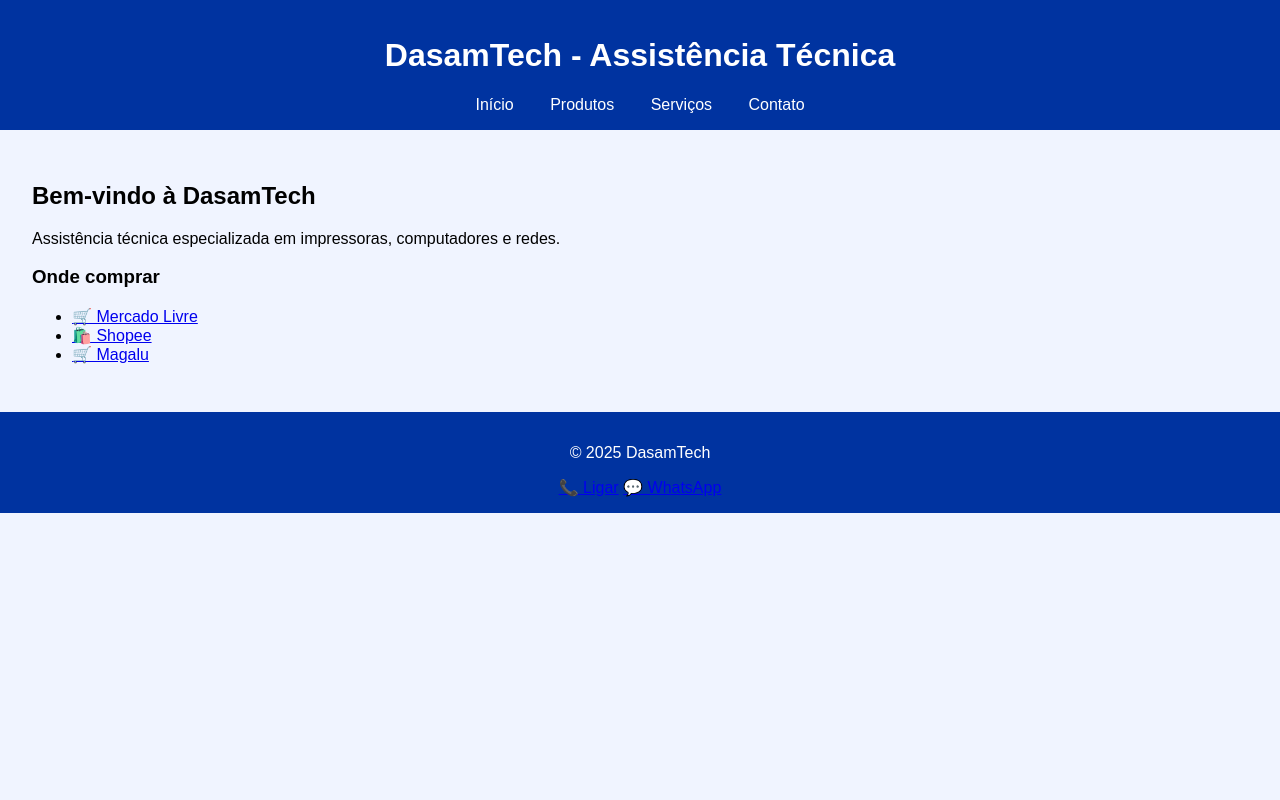
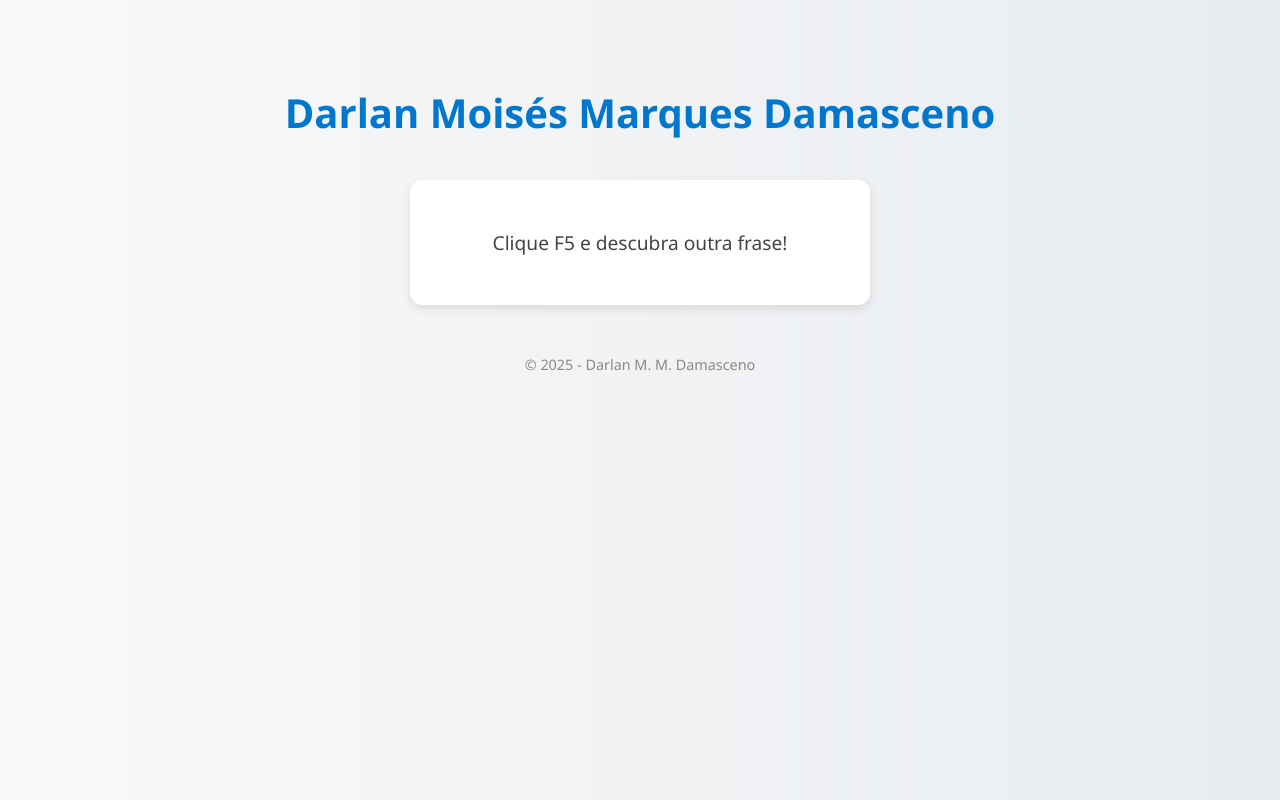
Before and after one commit to DasamTech/dasamtech-site, a plain HTML site: page index.html in a window 1280 px wide. Drawn offline with Linux system fonts and the light colour scheme.

Commit message:
Add files via upload

```diff
--- a/index.html
+++ b/index.html
@@ -1,41 +1,61 @@
 <!DOCTYPE html>
 <html lang="pt-BR">
 <head>
-  <meta charset="UTF-8" />
-  <meta name="viewport" content="width=device-width, initial-scale=1.0" />
-  <title>DasamTech - Assistência Técnica</title>
-  <link rel="manifest" href="manifest.json" />
-  <link rel="stylesheet" href="style.css" />
-  <link rel="icon" href="favicon.ico" />
+  <meta charset="UTF-8">
+  <title>Site do Darlan Moisés</title>
+  <style>
+    body {
+      font-family: 'Segoe UI', Tahoma, Geneva, Verdana, sans-serif;
+      background: linear-gradient(to right, #f8f9fa, #e9ecef);
+      text-align: center;
+      padding: 50px;
+      color: #333;
+    }
+    h1 {
+      font-size: 2.5em;
+      color: #0077cc;
+    }
+    .box {
+      background-color: #ffffff;
+      padding: 30px;
+      margin: 40px auto;
+      width: 400px;
+      border-radius: 12px;
+      box-shadow: 0 4px 10px rgba(0, 0, 0, 0.1);
+    }
+    .phrase {
+      font-size: 1.2em;
+      color: #444;
+    }
+    footer {
+      margin-top: 50px;
+      font-size: 0.9em;
+      color: #888;
+    }
+  </style>
 </head>
 <body>
-  <header>
-    <h1>DasamTech - Assistência Técnica</h1>
-    <nav>
-      <a href="index.html">Início</a>
-      <a href="produtos.html">Produtos</a>
-      <a href="servicos.html">Serviços</a>
-      <a href="contato.html">Contato</a>
-    </nav>
-  </header>
-  <main>
-    <section>
-      <h2>Bem-vindo à DasamTech</h2>
-      <p>Assistência técnica especializada em impressoras, computadores e redes.</p>
-    </section>
-    <section>
-      <h3>Onde comprar</h3>
-      <ul>
-        <li><a href="https://www.mercadolivre.com.br/perfil/DASAMTECH" target="_blank">🛒 Mercado Livre</a></li>
-        <li><a href="https://shopee.com.br/darlandmmd" target="_blank">🛍️ Shopee</a></li>
-        <li><a href="https://www.magazinevoce.com.br/magazinedasamtech/" target="_blank">🛒 Magalu</a></li>
-      </ul>
-    </section>
-  </main>
+  <h1> Darlan Moisés Marques Damasceno</h1>
+
+  <div class="box">
+    <p class="phrase" id="randomPhrase">Carregando frase...</p>
+  </div>
+
   <footer>
-    <p>© 2025 DasamTech</p>
-    <a href="tel:+5538988464258">📞 Ligar</a>
-    <a href="https://wa.me/5538988464258?text=Olá,+tenho+interesse+em+um+orçamento+com+a+DasamTech!" target="_blank">💬 WhatsApp</a>
+    &copy; 2025 - Darlan M. M. Damasceno
   </footer>
+
+  <script>
+    const frases = [
+      "agradeço sua visita!",
+      "Clique F5 e descubra outra frase!"
+    ];
+
+    // Escolhe uma frase aleatória
+    const fraseAleatoria = frases[Math.floor(Math.random() * frases.length)];
+
+    // Mostra no HTML
+    document.getElementById("randomPhrase").innerText = fraseAleatoria;
+  </script>
 </body>
 </html>
```
